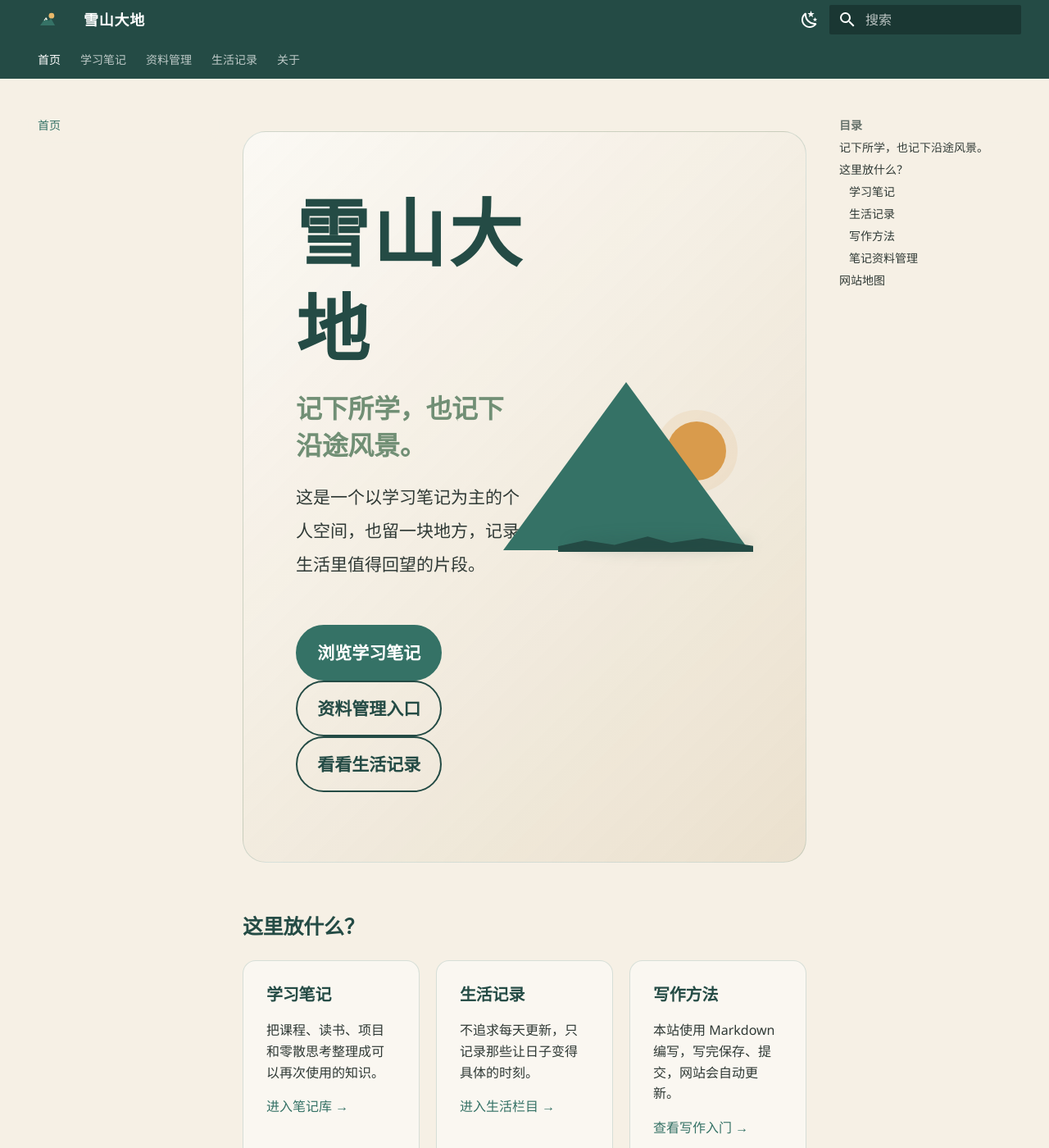
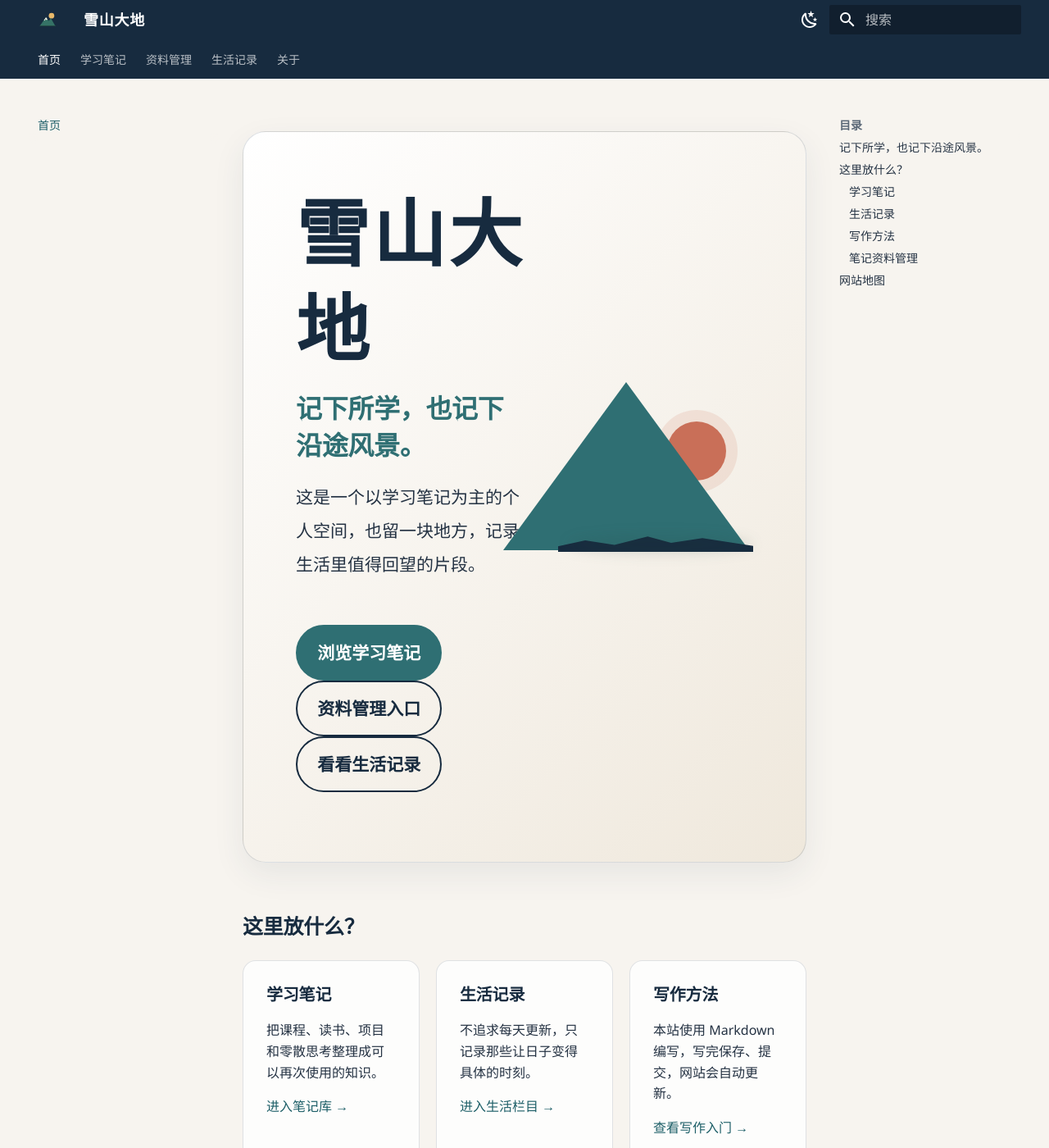
Before and after one commit to Juicydream0701/xueshan-notes, an MkDocs documentation site: the page built from docs/index.md, in a window 1280 px wide and 1400 px high. Shown: the whole window at 82% size. Built offline with MkDocs 1.6.1 and Material for MkDocs 9.7.7, drawn with Linux system fonts in a browser that asks for light colours.

Commit message:
提升全站文字对比并调整配色

```diff
--- a/docs/assets/stylesheets/extra.css
+++ b/docs/assets/stylesheets/extra.css
@@ -1,72 +1,73 @@
 :root {
-  --paper: #f6f0e5;
-  --pine: #357266;
-  --pine-deep: #244b45;
-  --moss: #718f75;
-  --sun: #d99b4c;
-  --ink: #2f3935;
+  --paper: #f7f4ef;
+  --paper-warm: #efe8dc;
+  --navy: #233b53;
+  --navy-deep: #172b3f;
+  --teal: #2f6f73;
+  --coral: #c96f58;
+  --ink: #243243;
 }
 
 [data-md-color-scheme="default"] {
   --md-default-bg-color: var(--paper);
   --md-default-fg-color: var(--ink);
-  --md-default-fg-color--light: #65716a;
-  --md-primary-fg-color: var(--pine-deep);
-  --md-primary-fg-color--light: var(--pine);
-  --md-primary-fg-color--dark: #193a35;
-  --md-accent-fg-color: var(--sun);
-  --md-typeset-a-color: var(--pine);
+  --md-default-fg-color--light: #5b6877;
+  --md-primary-fg-color: var(--navy-deep);
+  --md-primary-fg-color--light: var(--navy);
+  --md-primary-fg-color--dark: #102132;
+  --md-accent-fg-color: var(--coral);
+  --md-typeset-a-color: #1d5f68;
 }
 
 [data-md-color-scheme="slate"] {
-  --md-default-bg-color: #182521;
-  --md-default-fg-color: #e9eee8;
-  --md-default-fg-color--light: #b2c0b7;
-  --md-primary-fg-color: #1d342f;
-  --md-primary-fg-color--light: #2d5148;
-  --md-primary-fg-color--dark: #13221f;
-  --md-accent-fg-color: #e8b86a;
-  --md-typeset-a-color: #9bc6b1;
+  --md-default-bg-color: #172432;
+  --md-default-fg-color: #edf3f7;
+  --md-default-fg-color--light: #bdcad4;
+  --md-primary-fg-color: #14283c;
+  --md-primary-fg-color--light: #2a4660;
+  --md-primary-fg-color--dark: #0d1a28;
+  --md-accent-fg-color: #f0a184;
+  --md-typeset-a-color: #8ed2d2;
 }
 
 body { font-family: "Segoe UI", "Microsoft YaHei", sans-serif; }
-.md-header, .md-tabs { background: var(--pine-deep); }
+.md-header, .md-tabs { background: var(--navy-deep); }
 .md-header, .md-header__title, .md-header__title .md-ellipsis,
 .md-header__topic, .md-header__button, .md-header__button .md-icon,
 .md-tabs__link { color: #fff; }
 .md-header__title { font-weight: 700; letter-spacing: .04em; }
-.md-tabs__link:hover, .md-tabs__link--active { color: #fff; }
+.md-tabs__link:hover, .md-tabs__link--active { color: #fff; background: rgba(255,255,255,.1); }
 .md-main__inner { margin-top: 1.2rem; }
 .md-content__inner { max-width: 980px; }
-.md-typeset h1, .md-typeset h2, .md-typeset h3 { color: var(--pine-deep); font-weight: 750; }
+.md-typeset h1, .md-typeset h2, .md-typeset h3 { color: var(--navy-deep); font-weight: 750; }
 [data-md-color-scheme="slate"] .md-typeset h1,
 [data-md-color-scheme="slate"] .md-typeset h2,
-[data-md-color-scheme="slate"] .md-typeset h3 { color: #d9e9df; }
+[data-md-color-scheme="slate"] .md-typeset h3 { color: #e5f0f5; }
 .md-typeset a { text-decoration-thickness: .08em; text-underline-offset: .16em; }
 .md-typeset .md-button { border-radius: 999px; padding: .55em 1.15em; }
-.md-typeset .md-button--primary { background: var(--pine); border-color: var(--pine); }
-.home-hero { display: grid; grid-template-columns: minmax(0, 1.08fr) minmax(220px, .92fr); gap: 2rem; align-items: center; margin: 1rem 0 3rem; padding: clamp(1.5rem, 5vw, 4rem); background: linear-gradient(135deg, rgba(255,255,255,.56), rgba(231,220,199,.75)); border: 1px solid rgba(53,114,102,.18); border-radius: 28px; overflow: hidden; }
-[data-md-color-scheme="slate"] .home-hero { background: linear-gradient(135deg, rgba(45,81,72,.6), rgba(24,37,33,.9)); }
+.md-typeset .md-button--primary { background: var(--teal); border-color: var(--teal); color: #fff; }
+.home-hero { display: grid; grid-template-columns: minmax(0, 1.08fr) minmax(220px, .92fr); gap: 2rem; align-items: center; margin: 1rem 0 3rem; padding: clamp(1.5rem, 5vw, 4rem); background: linear-gradient(135deg, #fff, var(--paper-warm)); border: 1px solid rgba(35,59,83,.16); border-radius: 28px; overflow: hidden; box-shadow: 0 14px 38px rgba(35,59,83,.08); }
+[data-md-color-scheme="slate"] .home-hero { background: linear-gradient(135deg, #263e55, #172432); }
 .hero-copy h1 { margin-bottom: .2em; font-size: clamp(2.4rem, 7vw, 4.8rem); letter-spacing: .04em; }
-.hero-copy h2 { margin-top: 0; font-size: clamp(1.1rem, 2.5vw, 1.65rem); color: var(--moss); }
+.hero-copy h2 { margin-top: 0; font-size: clamp(1.1rem, 2.5vw, 1.65rem); color: var(--teal); }
 .hero-copy p { max-width: 34rem; font-size: 1.05rem; line-height: 1.95; }
 .hero-actions { display: flex; gap: .7rem; flex-wrap: wrap; margin-top: 1.6rem; }
 .hero-mark { position: relative; min-height: 230px; }
 .hero-mark::after { content: ""; position: absolute; left: 5%; right: 0; bottom: 20%; height: 22px; border-radius: 50%; background: rgba(36,75,69,.14); filter: blur(8px); }
-.sun { position: absolute; top: 10%; right: 14%; width: 72px; height: 72px; border-radius: 50%; background: var(--sun); box-shadow: 0 0 0 14px rgba(217,155,76,.12); }
-.mountain { position: absolute; bottom: 22%; width: 0; height: 0; border-left: 120px solid transparent; border-right: 120px solid transparent; border-bottom: 175px solid var(--pine); }
-.mountain-back { left: 7%; opacity: .62; transform: scale(.84); transform-origin: bottom left; border-bottom-color: var(--moss); }
+.sun { position: absolute; top: 10%; right: 14%; width: 72px; height: 72px; border-radius: 50%; background: var(--coral); box-shadow: 0 0 0 14px rgba(201,111,88,.14); }
+.mountain { position: absolute; bottom: 22%; width: 0; height: 0; border-left: 120px solid transparent; border-right: 120px solid transparent; border-bottom: 175px solid var(--teal); }
+.mountain-back { left: 7%; opacity: .62; transform: scale(.84); transform-origin: bottom left; border-bottom-color: #79a5a0; }
 .mountain-front { right: 2%; border-left-width: 150px; border-right-width: 150px; border-bottom-width: 205px; }
-.ridge { position: absolute; left: 0; right: 0; bottom: 21%; height: 24px; background: var(--pine-deep); clip-path: polygon(0 72%, 14% 42%, 29% 65%, 46% 22%, 58% 55%, 74% 31%, 100% 70%, 100% 100%, 0 100%); }
+.ridge { position: absolute; left: 0; right: 0; bottom: 21%; height: 24px; background: var(--navy-deep); clip-path: polygon(0 72%, 14% 42%, 29% 65%, 46% 22%, 58% 55%, 74% 31%, 100% 70%, 100% 100%, 0 100%); }
 .home-grid, .note-index-grid { display: grid; grid-template-columns: repeat(3, minmax(0, 1fr)); gap: 1rem; margin: 1.2rem 0 2rem; }
-.home-card, .note-index-card { padding: 1.3rem 1.4rem; background: rgba(255,255,255,.46); border: 1px solid rgba(53,114,102,.18); border-radius: 16px; transition: transform .2s ease, box-shadow .2s ease; }
-.home-card:hover, .note-index-card:hover { transform: translateY(-3px); box-shadow: 0 12px 30px rgba(36,75,69,.1); }
+.home-card, .note-index-card { padding: 1.3rem 1.4rem; background: rgba(255,255,255,.78); border: 1px solid rgba(35,59,83,.14); border-radius: 16px; transition: transform .2s ease, box-shadow .2s ease; }
+.home-card:hover, .note-index-card:hover { transform: translateY(-3px); box-shadow: 0 12px 30px rgba(35,59,83,.14); }
 .home-card h3, .note-index-card h2 { margin-top: 0; }
 .home-card p, .note-index-card p { min-height: 3.5em; }
-[data-md-color-scheme="slate"] .home-card, [data-md-color-scheme="slate"] .note-index-card { background: rgba(45,81,72,.28); }
+[data-md-color-scheme="slate"] .home-card, [data-md-color-scheme="slate"] .note-index-card { background: rgba(38,62,85,.78); border-color: rgba(237,243,247,.14); }
 .md-typeset table:not([class]) { background: rgba(255,255,255,.3); border-radius: 10px; overflow: hidden; }
 .md-typeset .admonition, .md-typeset details { border-radius: 12px; }
-.managed-hero { margin: 1.2rem 0 2rem; padding: 1.4rem 1.6rem; border: 1px solid rgba(53,114,102,.22); border-left: 5px solid var(--pine); border-radius: 16px; background: rgba(255,255,255,.48); }
+.managed-hero { margin: 1.2rem 0 2rem; padding: 1.4rem 1.6rem; border: 1px solid rgba(35,59,83,.18); border-left: 5px solid var(--teal); border-radius: 16px; background: rgba(255,255,255,.78); }
 .managed-hero h2 { margin-top: 0; }
-[data-md-color-scheme="slate"] .managed-hero { background: rgba(45,81,72,.28); }
+[data-md-color-scheme="slate"] .managed-hero { background: rgba(38,62,85,.78); }
 @media (max-width: 760px) { .home-hero { grid-template-columns: 1fr; } .hero-mark { min-height: 190px; } .home-grid, .note-index-grid { grid-template-columns: 1fr; } }
```
